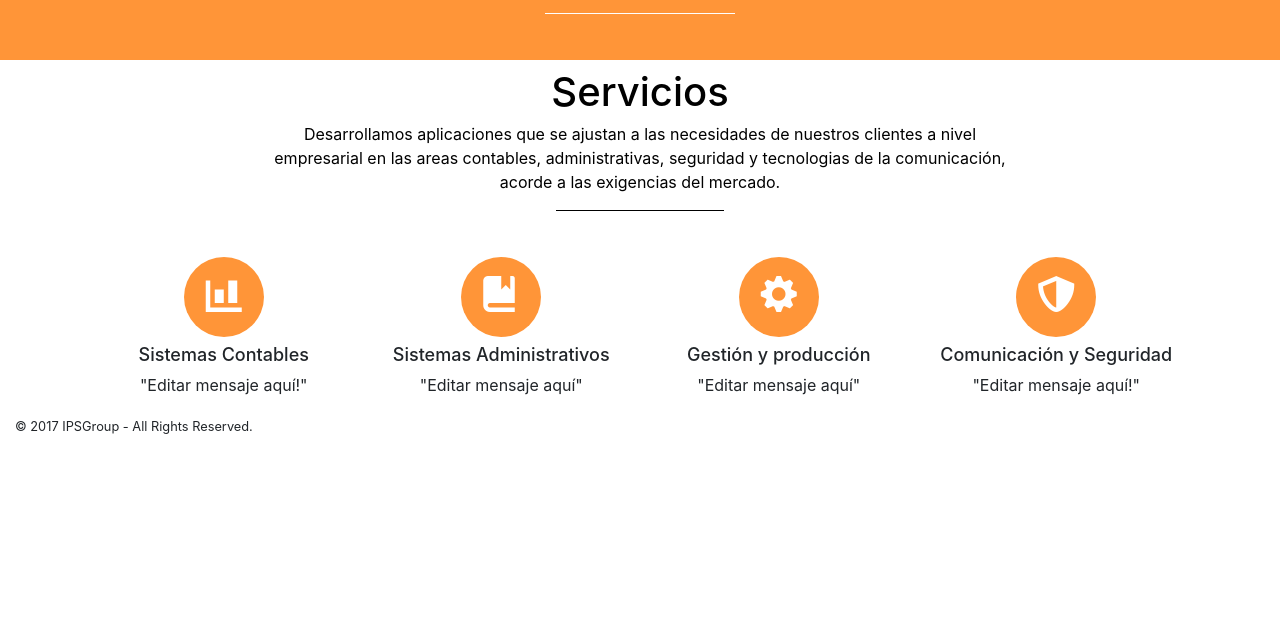
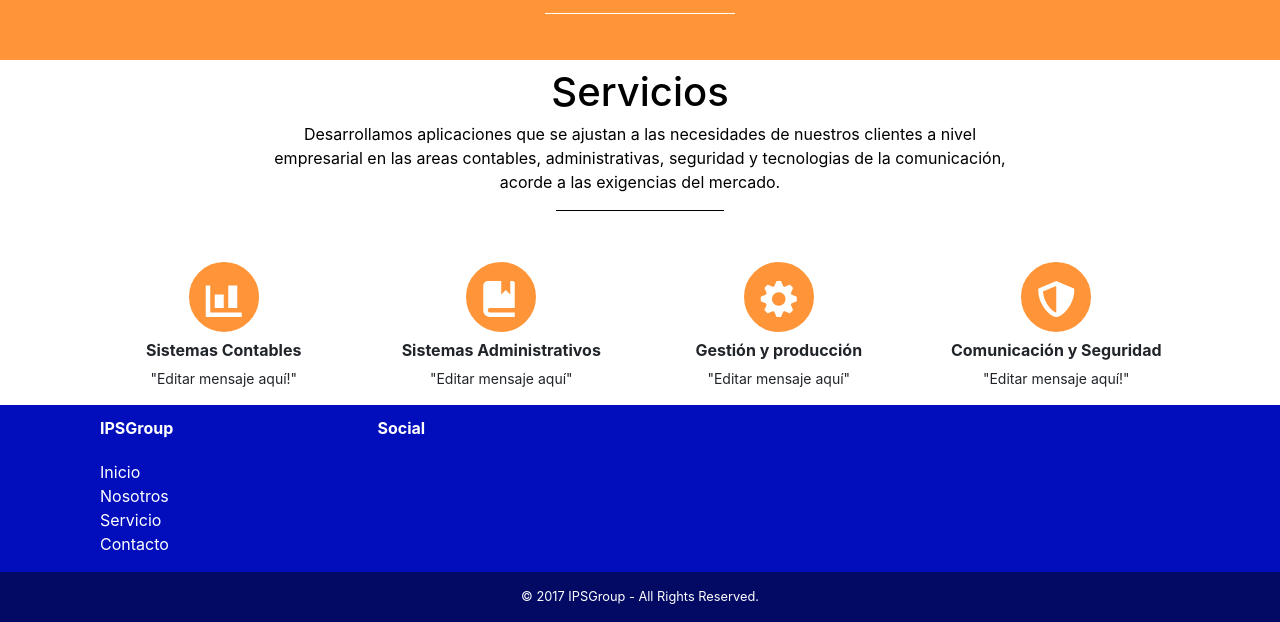
Before and after one commit to ips2017/ipsWeb, a plain HTML site: page index.html in a window 1280 px wide. Shown: the part 654-1276 px from the top of the page. Before the commit the page ends 1091 px from the top, so only its background shows below. Drawn offline with Linux system fonts and the light colour scheme.

Commit message:
*****Paginal inicial con iconos y footer*****
Cambios:

-En este version se finalizo el desarrollo de los iconos de negocio.

-Se añadieron algunos estilos para el pie de página "footer" no esta terminado.

```diff
--- a/css/estilos.sass
+++ b/css/estilos.sass
@@ -78,16 +78,57 @@ section
 			margin: auto
 			text-align: center
 			border-radius: 50%
+			border: 5px solid #FFF
 			line-height: 85px
+			z-index: 2
+			position: relative
+			cursor: pointer
 			.fi
 				font-size: 36px
 				display: inline-block
-				//margin-left: 2px
 				color: #FFF
 				-webkit-font-smoothing: antialiased
 		.info
-			margin-top: 8px
+			margin-top: -25px
+			padding-top: 30px
+			z-index: 1
+			position: relative
+			cursor: pointer
 			h4,p
 				text-align: center
 			h4
-				font-size: 18px
+				font-size: 16px
+				font-weight: bold
+			p
+				font-size: 14px
+.mesh:hover
+	.info
+		background-color: #EDEDED
+	.image
+		background-color: #3D3D3D
+.n-last-sec
+	background-color: #020EBB
+	color: #FFF
+	min-height: 150px
+	a
+		color: #FFF
+	.container
+		.n-last-msg
+			margin: auto
+			h4
+				padding-top: 15px
+				padding-bottom: 15px
+				font-size: 16px
+				font-weight: bold
+			ul
+				padding: 0px
+				li
+					list-style: none
+.n-foot
+		background-color: #030A63
+		text-align: center
+		min-height: 50px
+		color: #FFF
+		small
+			padding-top: 15px
+			display: inline-block
--- a/index.html
+++ b/index.html
@@ -68,6 +68,7 @@
 
 			<div class="box-container col-md-3">
 				<div class="box">
+					<div class="mesh">
 						<div class="image">
 							<span class="fi fi-bar-chart"></span>
 						</div>
@@ -77,9 +78,11 @@
 						</div>
 					</div>
 				</div>
+			</div>
 
 			<div class="box-container col-md-3">
 				<div class="box">
+					<div class="mesh">
 						<div class="image">
 							<span class="fi fi-book"></span>
 						</div>
@@ -89,9 +92,11 @@
 						</div>
 					</div>
 				</div>
+			</div>
 
 			<div class="box-container col-md-3">
 				<div class="box">
+					<div class="mesh">
 						<div class="image">
 							<span class="fi fi-cog"></span>
 						</div>
@@ -101,9 +106,11 @@
 						</div>
 					</div>
 				</div>
+			</div>
 
 			<div class="box-container col-md-3">
 				<div class="box">
+					<div class="mesh">
 						<div class="image">
 							<span class="fi fi-shield"></span>
 						</div>
@@ -113,12 +120,33 @@
 						</div>
 					</div>
 				</div>
+			</div>
 
 		</section>
 
-		<footer>
+		<section class="n-last-sec">
+			<div class="container">
+				<div class="row n-last-msg">
+					<div class="col-md-3">
+						<h4>IPSGroup</h4>
+						<ul>
+							<li><a href="#">Inicio</a></li>
+							<li><a href="#">Nosotros</a></li>
+							<li><a href="#">Servicio</a></li>
+							<li><a href="#">Contacto</a></li>
+						</ul>
+					</div>
+					<div class="col-md-3">
+						<h4>Social</h4>
+					</div>
+				</div>
+			</div>
+		</section>
+		<section>
+			<footer class="n-foot">
 				<small>&copy 2017 IPSGroup - All Rights Reserved.</small>
 			</footer>
+		</section>
 	</div>
 
 	<script src="js/jquery-3.2.1.js"></script>
```
Also changed, not shown: css/estilos.css, 1 other file. Lines whose indentation alone changed are shown as unchanged.
